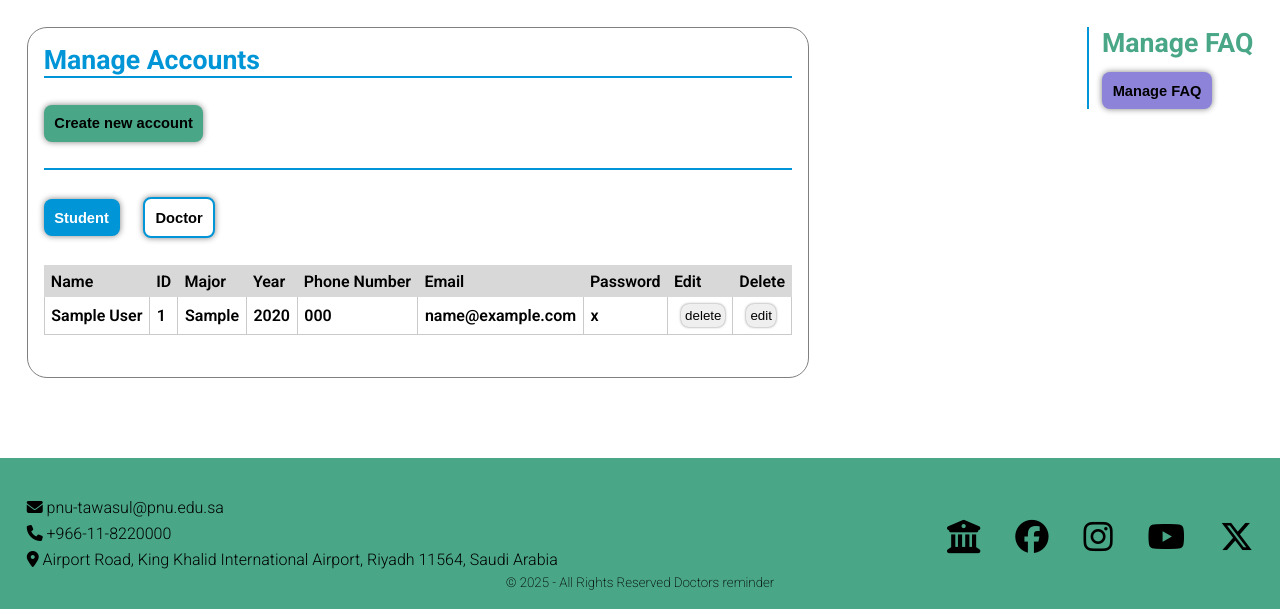
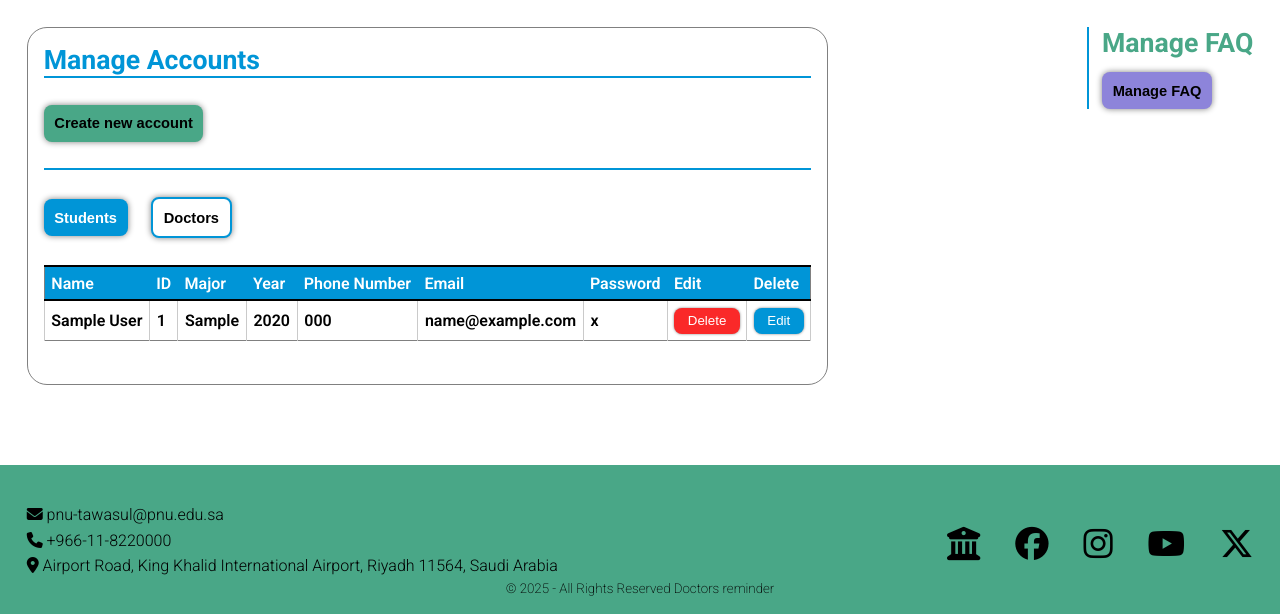
Before and after one commit to mohammedAbdulziz/Dr.Student-Site, a PHP site: page /Dashboards/admin.php in a window 1280 px wide. Shown: the part 107-721 px from the top of the page. Run offline with PHP 8.4, Linux system fonts and the light colour scheme; tables that the repository leaves empty or names only in its code hold one stand-in row (values such as "Sample post"); some libraries are stand-ins or nearby versions.

Commit message:
Finished adding backend to my admin page

```diff
--- a/Dashboards/admin.php
+++ b/Dashboards/admin.php
@@ -56,13 +56,14 @@ $result_doctors = mysqli_query($conn, $query_doctors)
                 <input type="button" value="Create new account" id="create-account-btn">
             </div>
             <div class="account-filter">
-                <input type="button" value="Student" class="btn active" id="studentBtn">
-                <input type="button" value="Doctor" class=" btn" id="doctorBtn">
+                <input type="button" value="Students" class="btn active" id="studentBtn">
+                <input type="button" value="Doctors" class=" btn" id="doctorBtn">
             </div>
             <div class="accounts-table " id="doctors">
                 <table>
                     <tr>
                         <th>Name</th>
+                        <th>Doctor ID</th>
                         <th>Office</th>
                         <th>Course</th>
                         <th>Call forwarding</th>
@@ -76,14 +77,28 @@ $result_doctors = mysqli_query($conn, $query_doctors)
 
                     ?>
                         <tr>
-                            <td><?php echo $row["name"];?></td>
-                            <td><?php echo $row["office"];?></td>
-                            <td><?php echo $row["course"];?></td>
-                            <td><?php echo $row["phone_number"];?></td>
-                            <td><?php echo $row["email"];?></td>
-                            <td><?php echo $row["password"];?></td>
-                            <td><input type="button" value="delete"></td>
-                            <td><input type="button" value="edit"></td>
+                            <td><?php echo $row["name"]; ?></td>
+                            <td><?php echo $row["id"]; ?></td>
+                            <td><?php echo $row["office"]; ?></td>
+                            <td><?php echo $row["course"]; ?></td>
+                            <td><?php echo $row["phone_number"]; ?></td>
+                            <td><?php echo $row["email"]; ?></td>
+                            <td><?php echo $row["password"]; ?></td>
+                            <td><button><?php echo "<a href='/Dashboards/functions/doctorDelete.php?id=" . $row["id"] . "'>Delete</a>" ?></button></td>
+                            <td><button class="doctor-edit">Edit</button></td>
+                        </tr>
+                        <tr id="doctorEditRow<?php echo $row["id"];?>">
+                            <form action="/Dashboards/functions/doctorUpdate.php" method="post">
+                                <td><input type="text" name="name" id="doctor-name" value="<?php echo $row["name"]?>"></td>
+                                <td><input type="number" name="id" id="doctor-id" value="<?php echo $row["id"]?>" style="visibility: hidden;"></td>
+                                <td><input type="text" name="office" id="doctor-office" value="<?php echo $row["office"]?>"></td>
+                                <td><input type="text" name="course" id="doctor-course" value="<?php echo $row["course"]?>"></td>
+                                <td><input type="number" name="phone_number" id="doctor-number" value="<?php echo $row["phone_number"]?>"></td>
+                                <td><input type="email" name="email" id="doctor-email" value="<?php echo $row["email"]?>"></td>
+                                <td><input type="password" name="password" id="doctor-password" value="<?php echo $row["password"]?>"></td>
+                                <td><button type="button">Cancel</button></td>
+                                <td><input type="submit" value="Update " name="submit"></td>
+                            </form>
                         </tr>
                     <?php
                     }
@@ -116,8 +131,23 @@ $result_doctors = mysqli_query($conn, $query_doctors)
                             <td><?php echo $row["phone_number"] ?></td>
                             <td><?php echo $row["email"] ?></td>
                             <td><?php echo $row["password"] ?></td>
-                            <td><input type="button" value="delete"></td>
-                            <td><input type="button" value="edit"></td>
+                            <td><button><?php echo "<a href='/Dashboards/functions/studentDelete.php?id=" . $row["id"] . "'>Delete</a>" ?></button></td>
+                            <td><button class="student-edit">Edit</button></td>
+                        </tr>
+                        <tr id="studentEditRow<?php echo$row["id"]?>">
+                            <form action="/Dashboards/functions/studentUpdate.php" method="post">
+
+                                <td><input type="text" name="name" id="student-name" value="<?php echo $row["name"] ?>"></td>
+                                <td><input type="number" name="id" id="student-id" value="<?php echo $row["id"] ?>" style="visibility: hidden;"></td>
+                                <td><input type="text" name="major" id="student-major" value="<?php echo $row["major"] ?>"></td>
+                                <td><input type="text" name="year" id="student-year" value="<?php echo $row["year"] ?>"></td>
+                                <td><input type="number" name="phone_number" id="student-number" value="<?php echo $row["phone_number"] ?>"></td>
+                                <td><input type="email" name="email" id="student-email"
+                                        value=" <?php echo $row["email"] ?>"></td>
+                                <td><input type="password" name="password" id="student-password" value="<?php echo $row["password"] ?>"></td>
+                                <td><button type="button">Cancel</button></td>
+                                <td><input type="submit" value="Update " name="submit"></td>
+                            </form>
                         </tr>
                     <?php
                     }
@@ -136,75 +166,79 @@ $result_doctors = mysqli_query($conn, $query_doctors)
                 <input type="button" value="Student" class="btn active" id="studentBtn">
                 <input type="button" value="Doctor" class="btn" id="doctorBtn">
             </div>
-            <form action="" class="student-create active">
+            <form action="/Dashboards/functions/studentPost.php" class="student-create active" method="post">
                 <div class="formDiv">
                     <label for="Name">Name:</label>
-                    <input type="text" name="student-name" id="student-name">
+                    <input type="text" name="name" id="studentName">
                 </div>
                 <div class="formDiv">
                     <label for="Name">ID:</label>
-                    <input type="text" name="student-id" id="student-id">
+                    <input type="text" name="id" id="studentId">
                 </div>
                 <div class="formDiv">
                     <label for="Name">Major:</label>
-                    <input type="text" name="student-major" id="student-major">
+                    <input type="text" name="major" id="studentMajor">
                 </div>
                 <div class="formDiv">
                     <label for="Name">Year:</label>
-                    <input type="text" name="student-year" id="student-year">
+                    <input type="text" name="year" id="studentYear">
                 </div>
                 <div class="formDiv">
                     <label for="Name">Phone Number:</label>
-                    <input type="number" name="student-phone" id="student-phone">
+                    <input type="number" name="phone_number" id="studentPhone">
                 </div>
                 <div class="formDiv">
                     <label for="Name">Profile Picture:</label>
-                    <input type="file" name="student-profile" id="student-profile">
+                    <input type="file" name="profile" id="studentProfile">
                 </div>
                 <div class="formDiv">
                     <label for="Name">Email:</label>
-                    <input type="email" name="student-email" id="student-email">
+                    <input type="email" name="email" id="studentEmail">
                 </div>
                 <div class="formDiv">
                     <label for="Name">Password:</label>
-                    <input type="password" name="student-password" id="student-password">
+                    <input type="password" name="password" id="studentPassword">
                 </div>
                 <div class="formDiv">
-                    <input type="button" value="Save">
+                    <input type="submit" value="Save" name="submit">
                     <input type="button" value="Cancel">
                 </div>
             </form>
-            <form action="" class="doctor-create">
+            <form action="/Dashboards/functions/doctorPost.php" class="doctor-create" method="post">
                 <div class="formDiv">
                     <label for="Name">Name:</label>
-                    <input type="text" name="doctor-name" id="doctor-name">
+                    <input type="text" name="name" id="doctorName">
+                </div>
+                <div class="formDiv">
+                    <label for="id">Doctor ID:</label>
+                    <input type="number" name="id" id="doctorID">
                 </div>
                 <div class="formDiv">
                     <label for="Name">Office:</label>
-                    <input type="text" name="doctor-office" id="doctor-office">
+                    <input type="text" name="office" id="doctorOffice">
                 </div>
                 <div class="formDiv">
                     <label for="Name">Course:</label>
-                    <input type="text" name="doctor-course" id="doctor-course">
+                    <input type="text" name="course" id="doctorCourse">
                 </div>
                 <div class="formDiv">
                     <label for="Name">Call-forwarding:</label>
-                    <input type="number" name="doctor-phone" id="doctor-phone">
+                    <input type="number" name="phone_number" id="doctorPhone">
                 </div>
                 <div class="formDiv">
                     <label for="Name">Profile Picture:</label>
-                    <input type="file" name="doctor-profile" id="doctor-profile">
+                    <input type="file" name="profile" id="doctorProfile">
                 </div>
                 <div class="formDiv">
                     <label for="Name">Email:</label>
-                    <input type="email" name="doctor-email" id="doctor-email">
+                    <input type="email" name="email" id="doctorEmail">
                 </div>
                 <div class="formDiv">
                     <label for="Name">Password:</label>
-                    <input type="password" name="doctor-password" id="doctor-password">
+                    <input type="password" name="password" id="doctorPassword">
                 </div>
                 <div class="formDiv">
-                    <input type="button" value="Save">
+                    <input type="submit" value="Save" name="submit">
                     <input type="button" value="Cancel">
                 </div>
             </form>
@@ -230,6 +264,7 @@ $result_doctors = mysqli_query($conn, $query_doctors)
         </div>
     </footer>
     <script src="../script.js"></script>
+    <script src="./scripts/admin.js"></script>
 </body>
 
 </html>
--- a/Dashboards/style/admin.css
+++ b/Dashboards/style/admin.css
@@ -1,9 +1,9 @@
-
 #faqBtn {
     background-color: #0095D7;
     box-shadow: 0px 0px 5px grey;
 }
-#faqBtn:hover{
+
+#faqBtn:hover {
     background-color: #4ebbea;
 }
 
@@ -11,7 +11,8 @@
     background-color: #49A787;
     box-shadow: 0px 0px 5px grey;
 }
-#logOutBtn:hover{
+
+#logOutBtn:hover {
     background-color: #9ADDB9;
 }
 
@@ -54,7 +55,8 @@ main .manage-accounts .new-account input {
     box-shadow: 0 0 0.5rem grey;
     cursor: pointer;
 }
-main .manage-accounts .new-account input:hover{
+
+main .manage-accounts .new-account input:hover {
     background-color: #9ADDB9;
     color: black;
 }
@@ -84,12 +86,15 @@ main .manage-accounts .account-filter .active {
     color: white;
 
 }
-main .manage-accounts .accounts-table{
+
+main .manage-accounts .accounts-table {
     display: none;
 }
-main .manage-accounts .accounts-table.active{
+
+main .manage-accounts .accounts-table.active {
     display: block;
 }
+
 main .manage-accounts .accounts-table table {
     text-align: left;
     font-size: 1.2rem;
@@ -100,11 +105,18 @@ main .manage-accounts .accounts-table table {
 }
 
 main .manage-accounts .accounts-table table th {
-    background-color: rgb(216, 216, 216);
+    background-color: #0095D7;
     font-weight: 550;
     padding: 0.5rem;
+    margin: 0;
+    margin-bottom: 2rem;
+    border-top: solid black 0.15rem;
+    border-bottom: solid black 0.15rem;
+    color: white;
+}
 
-    margin: 0;
+main .manage-accounts .accounts-table table tr {
+    border: solid grey 0.1rem;
 }
 
 main .manage-accounts .accounts-table table td {
@@ -115,18 +127,89 @@ main .manage-accounts .accounts-table table td {
     border-left: solid 0.1rem rgb(202, 202, 202);
     margin: 0;
 }
-.manage-accounts .accounts-table table td input{
-    padding: 0.3rem;
+
+.manage-accounts .accounts-table table td button,
+.manage-accounts .accounts-table table td input[type="submit"] {
+    padding: 0.4rem 1rem;
     border-radius: 0.6rem;
     border: none black 0.11rem;
     cursor: pointer;
     font-weight: 500;
-    box-shadow:0 0 0.2rem grey;
-}
-.manage-accounts .accounts-table table td input:last-child{
-    margin-left: 0.5rem;
+    box-shadow: 0 0 0.2rem grey;
+    background-color: rgb(250, 41, 41);
+    color: white;
+    width: 100%;
 }
 
+.manage-accounts .accounts-table table td:last-of-type button {
+    /* margin-left: 0.5rem; */
+    background-color: #0095D7;
+    color: white;
+}
+
+.manage-accounts .accounts-table table td button a {
+    text-decoration: none;
+    color: white;
+    font-weight: 500;
+    padding: 0;
+    margin: 0;
+}
+
+/* Edit table form */
+
+.manage-accounts .accounts-table table tr:nth-of-type(odd) {
+    display: none;
+    background-color: rgba(240, 240, 240, 0.616);
+}
+
+.manage-accounts .accounts-table table tr:nth-of-type(1) {
+    display: table-row;
+}
+
+.manage-accounts .accounts-table table tr:nth-of-type(odd) input {
+    padding: 0.4rem;
+    border-radius: 0.6rem;
+    border: solid rgba(128, 128, 128, 0.349) 0.1rem;
+    size:inherit;
+
+}
+.manage-accounts .accounts-table table tr:nth-of-type(odd) input[type="number"]::-webkit-inner-spin-button, .manage-accounts .accounts-table table tr:nth-of-type(odd) input[type="number"]::-webkit-outer-spin-button{
+    -webkit-appearance: none;
+    margin: 0
+}
+
+.manage-accounts .accounts-table table tr:nth-of-type(odd) button {
+    background-color: #8D84DA;
+}
+
+.manage-accounts .accounts-table table tr:nth-of-type(odd) td:last-of-type input {
+    background-color: #49A787;
+    padding: 0.4rem 1rem;
+    border: none black 0.11rem;
+
+}
+
+/* .manage-accounts .accounts-table#students table tr:nth-of-type(odd) td:nth-of-type(2) input {
+    width: 3rem;
+}
+
+.manage-accounts .accounts-table#students table tr:nth-of-type(odd) td:nth-of-type(4) input {
+    width: 4rem;
+}
+
+.manage-accounts .accounts-table#students table tr:nth-of-type(odd) td:nth-of-type(5) input {
+    width: 8rem;
+}
+
+.manage-accounts .accounts-table#students table tr:nth-of-type(odd) td:nth-of-type(7) input {
+    width: 8rem;
+} */
+
+
+
+
+
+/* faq page management  */
 main .manage-faq {
     border-left: solid #0095D7 0.2rem;
     height: fit-content;
@@ -148,16 +231,17 @@ main .manage-faq input {
     box-shadow: 0 0 0.5rem grey;
     cursor: pointer;
 }
-main .manage-faq input:hover{
+
+main .manage-faq input:hover {
     background-color: #b6aff5;
 }
 
-.create-account-pg{
-    width:25%;
+.create-account-pg {
+    width: 25%;
     display: block;
     border-radius: 1rem;
     box-shadow: 0 0 0.8rem grey;
-   padding:1.5rem;
+    padding: 1.5rem;
     position: absolute;
     top: 50%;
     left: 50%;
@@ -167,14 +251,15 @@ main .manage-faq input:hover{
     margin-top: 2rem;
     display: none;
 }
-.createAccPgBC{
+
+.createAccPgBC {
     content: " ";
     position: absolute;
-    top:0;
+    top: 0;
     left: 0;
-    width:100%;
+    width: 100%;
     height: 100%;
-    background-image: linear-gradient(0deg, rgba(0, 0, 0, 0.915),rgba(255, 255, 255, 0.729));
+    background-image: linear-gradient(0deg, rgba(0, 0, 0, 0.915), rgba(255, 255, 255, 0.729));
     background-repeat: no-repeat;
     background-size: cover;
     z-index: 0;
@@ -182,19 +267,21 @@ main .manage-faq input:hover{
     display: none;
 }
 
-.create-account-pg .accBtnType{
+.create-account-pg .accBtnType {
     display: flex;
     flex-direction: row;
     justify-content: space-around;
     margin-bottom: 1.5rem;
 
 }
-.create-account-pg h1{
+
+.create-account-pg h1 {
     text-align: center;
     margin-bottom: 1.5rem;
     color: #0095D7;
 }
-.create-account-pg .accBtnType .btn{
+
+.create-account-pg .accBtnType .btn {
     border: solid #0095D7 0.18rem;
     padding: 0.8rem 2rem;
     border-radius: 0.6rem;
@@ -209,41 +296,46 @@ margin-bottom: 1.5rem;
 }
 
 
-.create-account-pg .accBtnType .active{
+.create-account-pg .accBtnType .active {
     background-color: #0095D7;
     border: none;
     color: white;
 
 }
 
-.create-account-pg form{
-    width:100%;
+.create-account-pg form {
+    width: 100%;
     margin-bottom: 1rem;
     display: none;
 }
-.create-account-pg form.active{
+
+.create-account-pg form.active {
     display: block;
 }
 
-.create-account-pg form .formDiv{
+.create-account-pg form .formDiv {
     display: flex;
     justify-content: space-between;
     margin-bottom: 0.5rem;
 }
-.create-account-pg form .formDiv:last-of-type{
+
+.create-account-pg form .formDiv:last-of-type {
     margin-top: 2rem;
 }
-.create-account-pg form .formDiv label{
+
+.create-account-pg form .formDiv label {
     font-weight: 500;
 }
-.create-account-pg form .formDiv input{
-    width:65%;
-    padding:0.2rem;
+
+.create-account-pg form .formDiv input {
+    width: 65%;
+    padding: 0.2rem;
     border-radius: 1rem;
-    border:solid grey 0.1rem;
+    border: solid grey 0.1rem;
 }
-.create-account-pg form .formDiv:last-of-type input{
-    width:45%;
+
+.create-account-pg form .formDiv:last-of-type input {
+    width: 45%;
     background-color: #49A787;
     font-weight: 600;
     padding: 0.4rem;
@@ -251,12 +343,15 @@ font-weight: 500;
     cursor: pointer;
     color: white;
 }
-.create-account-pg form .formDiv:last-of-type input:hover{
+
+.create-account-pg form .formDiv:last-of-type input:hover {
     background-color: #9ADDB9;
 }
-.create-account-pg form .formDiv:last-of-type input:last-of-type{
+
+.create-account-pg form .formDiv:last-of-type input:last-of-type {
     background-color: #8D84DA;
 }
-.create-account-pg form .formDiv:last-of-type input:last-of-type:hover{
+
+.create-account-pg form .formDiv:last-of-type input:last-of-type:hover {
     background-color: #b6aff5;
 }
```
Also changed, not shown: Dashboards/functions/doctorDelete.php (added, +16 -0 lines), Dashboards/functions/doctorPost.php (added, +24 -0 lines), Dashboards/functions/doctorUpdate.php (added, +24 -0 lines), Dashboards/functions/studentDelete.php (added, +18 -0 lines), Dashboards/functions/studentPost.php (added, +30 -0 lines), Dashboards/functions/studentUpdate.php (added, +29 -0 lines), Dashboards/scripts/admin.js (added, +38 -0 lines). Lines whose indentation alone changed are shown as unchanged.
